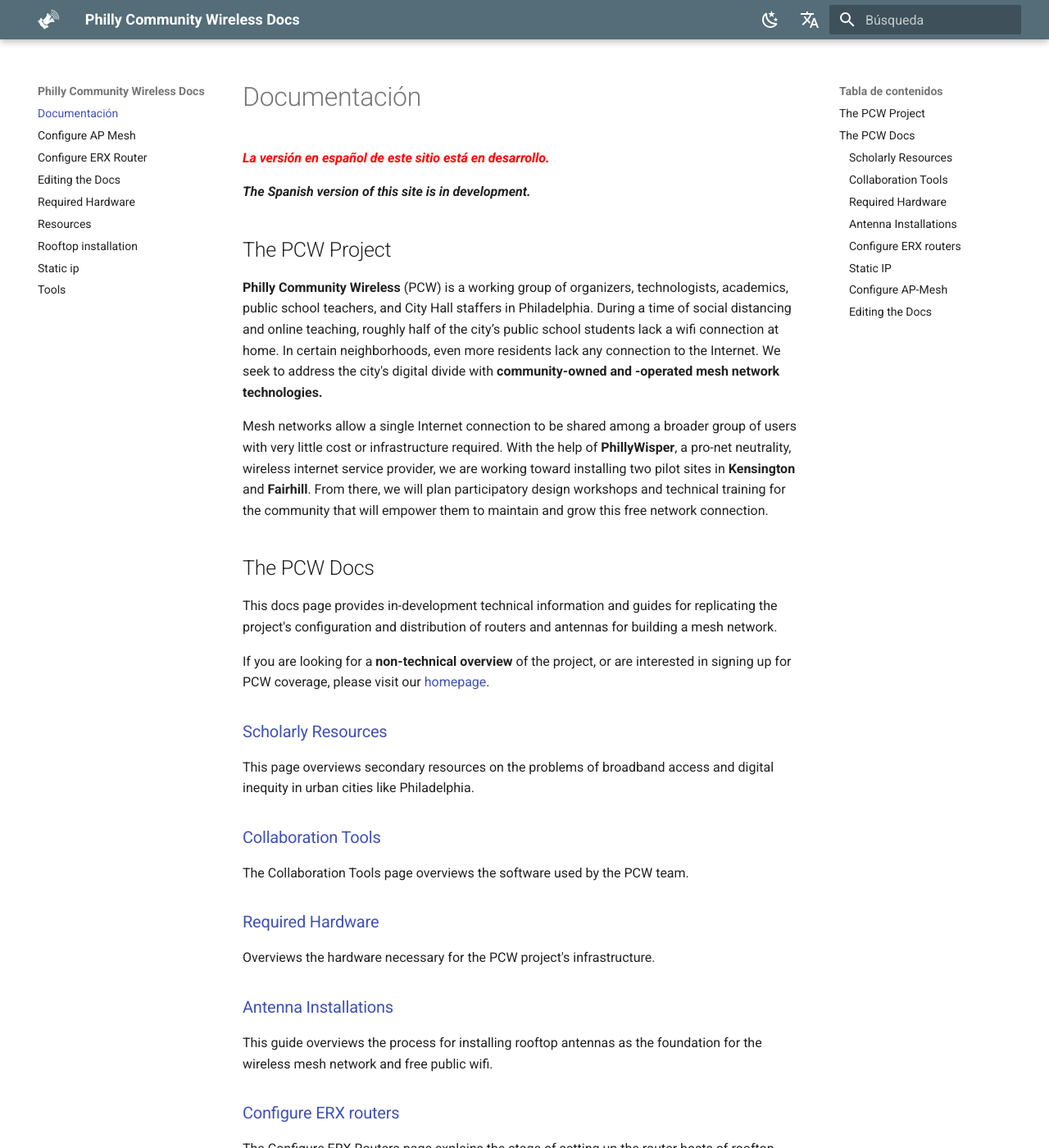
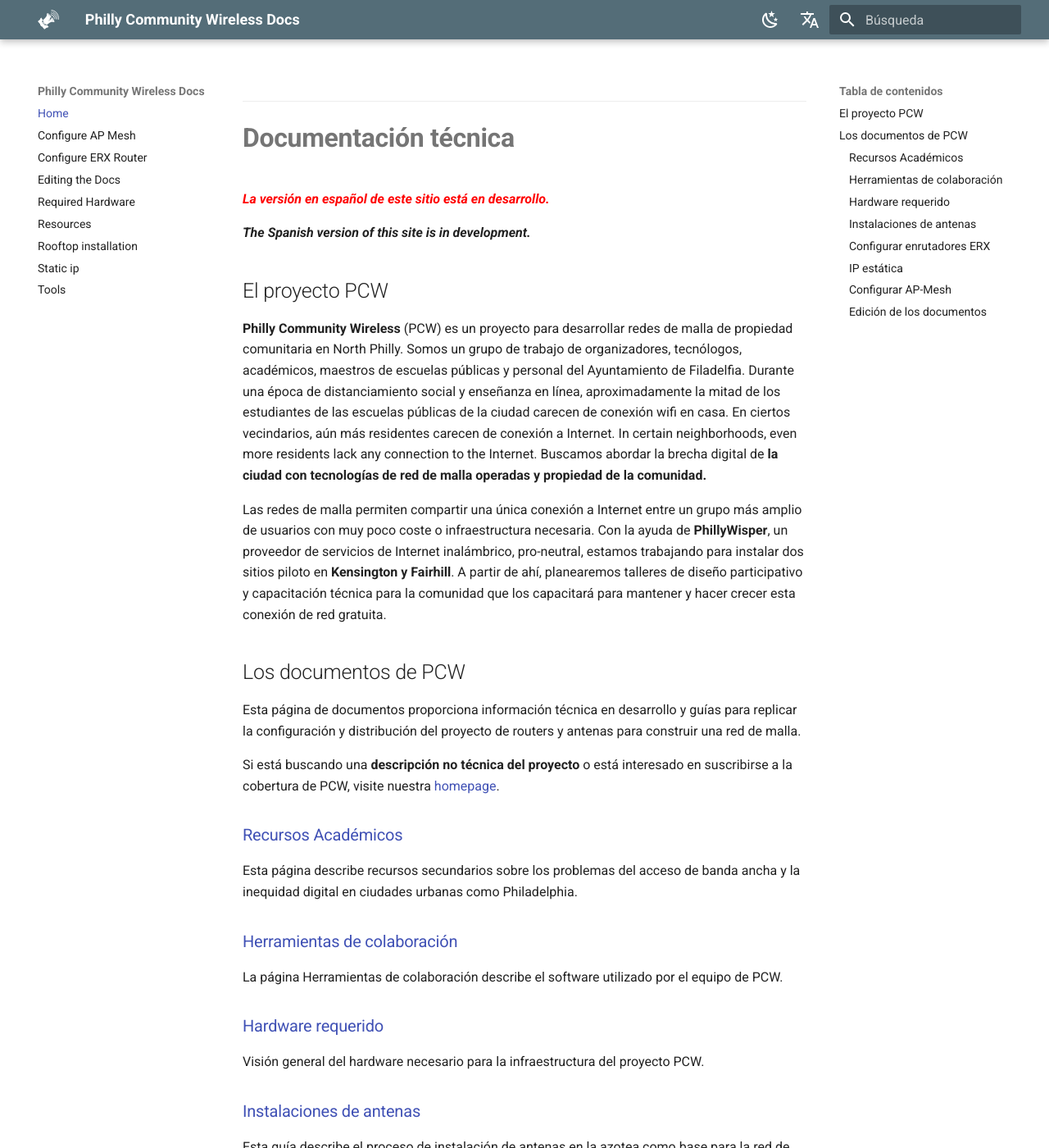
Before and after one commit to phillycommunitywireless/docs-es, an MkDocs documentation site: the page built from docs/index.md, in a window 1280 px wide and 1400 px high. Shown: the whole window at 82% size. Built offline with MkDocs 1.6.1 and Material for MkDocs 9.7.7, drawn with Linux system fonts in a browser that asks for light colours; comment, search, counter and statistics services are not loaded; some of the changed text lies outside the part shown.

Commit message:
Update from Forestry.io PCW PCW updated docs/index.md

```diff
--- a/docs/index.md
+++ b/docs/index.md
@@ -1,49 +1,52 @@
-# Documentación
+---
+
+---
+# **Documentación técnica**
 
 <span style="color:red">**_La versión en español de este sitio está en desarrollo._**</span>
 
 **_The Spanish version of this site is in development._**
 
-## The PCW Project
+## El proyecto PCW
 
-**Philly Community Wireless** (PCW) is a working group of organizers, technologists, academics, public school teachers, and City Hall staffers in Philadelphia. During a time of social distancing and online teaching, roughly half of the city’s public school students lack a wifi connection at home. In certain neighborhoods, even more residents lack any connection to the Internet. We seek to address the city's digital divide with **community-owned and -operated mesh network technologies.**
+**Philly Community Wireless** (PCW) es un proyecto para desarrollar redes de malla de propiedad comunitaria en North Philly. Somos un grupo de trabajo de organizadores, tecnólogos, académicos, maestros de escuelas públicas y personal del Ayuntamiento de Filadelfia. Durante una época de distanciamiento social y enseñanza en línea, aproximadamente la mitad de los estudiantes de las escuelas públicas de la ciudad carecen de conexión wifi en casa. En ciertos vecindarios, aún más residentes carecen de conexión a Internet. In certain neighborhoods, even more residents lack any connection to the Internet. Buscamos abordar la brecha digital de **la ciudad con tecnologías de red de malla operadas y propiedad de la comunidad.**
 
-Mesh networks allow a single Internet connection to be shared among a broader group of users with very little cost or infrastructure required. With the help of **PhillyWisper**, a pro-net neutrality, wireless internet service provider, we are working toward installing two pilot sites in **Kensington** and **Fairhill**. From there, we will plan participatory design workshops and technical training for the community that will empower them to maintain and grow this free network connection.
+Las redes de malla permiten compartir una única conexión a Internet entre un grupo más amplio de usuarios con muy poco coste o infraestructura necesaria. Con la ayuda de **PhillyWisper**, un proveedor de servicios de Internet inalámbrico, pro-neutral, estamos trabajando para instalar dos sitios piloto en **Kensington y Fairhill**. A partir de ahí, planearemos talleres de diseño participativo y capacitación técnica para la comunidad que los capacitará para mantener y hacer crecer esta conexión de red gratuita.
 
-## The PCW Docs
+## Los documentos de PCW
 
-This docs page provides in-development technical information and guides for replicating the project's configuration and distribution of routers and antennas for building a mesh network.
+Esta página de documentos proporciona información técnica en desarrollo y guías para replicar la configuración y distribución del proyecto de routers y antenas para construir una red de malla.
 
-If you are looking for a **non-technical overview** of the project, or are interested in signing up for PCW coverage, please visit our [homepage](https://phillycommunitywireless.org).
+Si está buscando una **descripción no técnica del proyecto** o está interesado en suscribirse a la cobertura de PCW, visite nuestra [homepage](https://phillycommunitywireless.org).
 
-### [Scholarly Resources](https://docs.phillycommunitywireless.org/en/latest/resources/)
+### [Recursos Académicos]()
 
-This page overviews secondary resources on the problems of broadband access and digital inequity in urban cities like Philadelphia.
+Esta página describe recursos secundarios sobre los problemas del acceso de banda ancha y la inequidad digital en ciudades urbanas como Philadelphia.
 
-### [Collaboration Tools](https://docs.phillycommunitywireless.org/en/latest/tools/)
+### [Herramientas de colaboración]()
 
-The Collaboration Tools page overviews the software used by the PCW team.
+La página Herramientas de colaboración describe el software utilizado por el equipo de PCW.
 
-### [Required Hardware](https://docs.phillycommunitywireless.org/en/latest/hardware/)
+### [Hardware requerido]()
 
-Overviews the hardware necessary for the PCW project's infrastructure.
+Visión general del hardware necesario para la infraestructura del proyecto PCW.
 
-### [Antenna Installations](https://docs.phillycommunitywireless.org/en/latest/rooftop%20installation/)
+### [Instalaciones de antenas]()
 
-This guide overviews the process for installing rooftop antennas as the foundation for the wireless mesh network and free public wifi.
+Esta guía describe el proceso de instalación de antenas en la azotea como base para la red de malla inalámbrica y el wifi público gratuito.
 
-### [Configure ERX routers](https://docs.phillycommunitywireless.org/en/latest/configure-erx/)
+### [Configurar enrutadores ERX]()
 
-The Configure ERX Routers page explains the stage of setting up the router hosts of rooftop installations.
+La página Configurar enrutadores ERX explica la fase de configuración de los hosts de enrutador de las instalaciones en tejados.
 
-### [Static IP](https://docs.phillycommunitywireless.org/en/latest/static-ip/)
+### [IP estática]()
 
-This guide overviews how to set up your computer with a static IP, so you can configure the router and mesh-kit.
+Esta guía describe cómo configurar el ordenador con una IP estática, de modo que pueda configurar el router y el kit de malla.
 
-### [Configure AP-Mesh](https://docs.phillycommunitywireless.org/en/latest/configure-ap-mesh/)
+### [Configurar AP-Mesh]()
 
-This guide overviews the set-up of a mesh kit that can be installed in any home in close proximity (half a neighborhood block) to a rooftop antenna host.
+Esta guía describe la configuración de un kit de malla que se puede instalar en cualquier hogar muy cerca (medio bloque de vecindario) de un host de antena en la azotea.
 
-### Editing the Docs
+### Edición de los documentos
 
-If you'd like to contribute to PCW's docs, please see our guidelines.
+Si desea contribuir a los documentos de PCW, consulte nuestras directrices.
```
